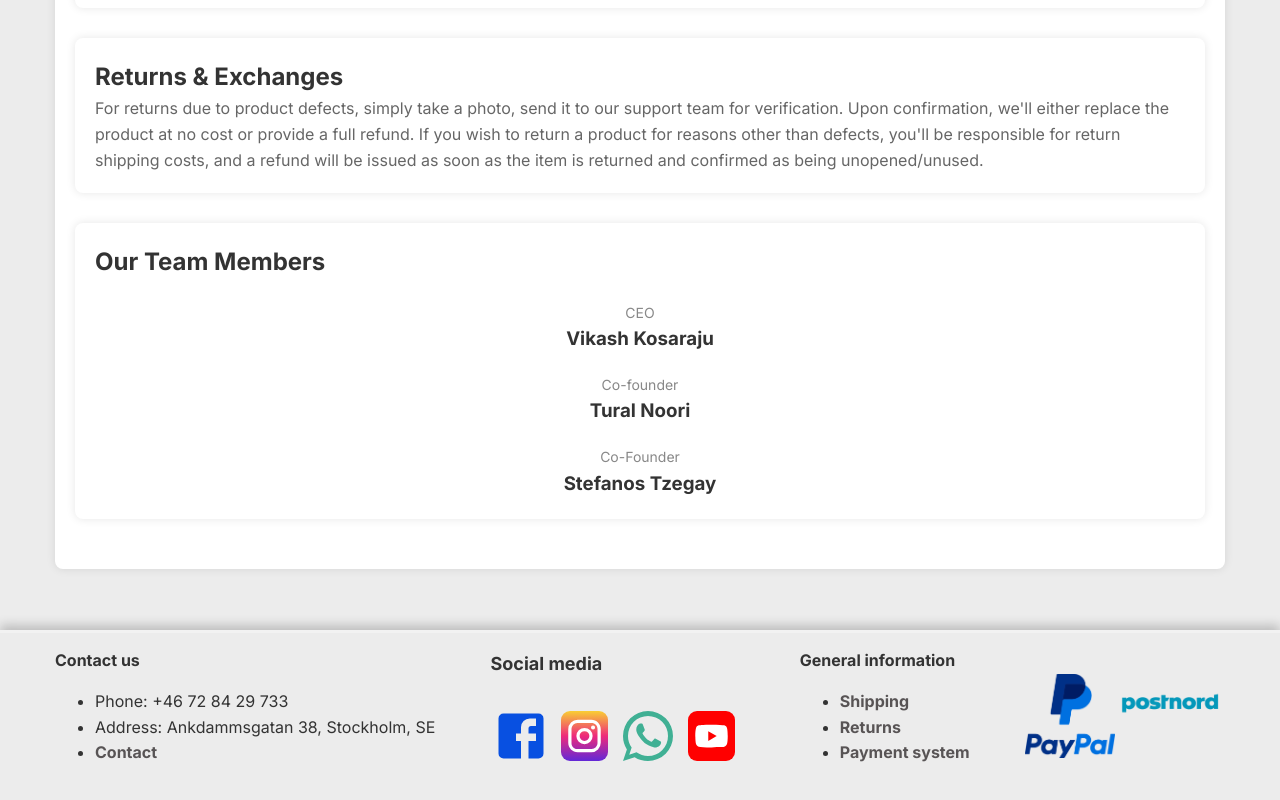
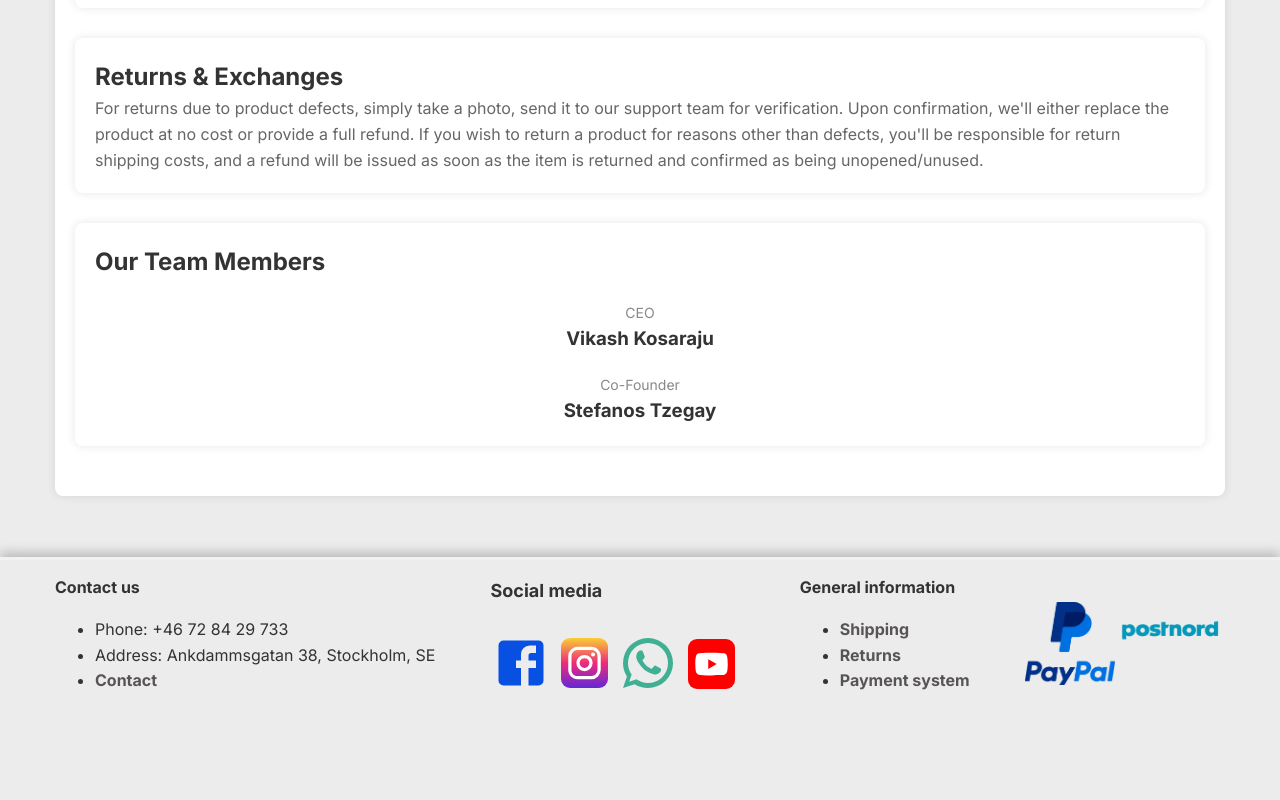
Before and after one commit to vikash123765/candleFrontEndReact, a React (Vite) app: page /about in a window 1280 px wide. Shown: the part 820-1620 px from the top of the page. After the commit the page ends 1574 px from the top, so only its background shows below. Built offline with nearby package versions, Linux system fonts and the light colour scheme.

Commit message:
tural is out changed the about page to me and stefanos

```diff
--- a/src/routes/About.jsx
+++ b/src/routes/About.jsx
@@ -51,10 +51,6 @@ const About = () => {
           <h3>Vikash Kosaraju</h3>
         </div>
         <div className="team-member">
-          <p>Co-founder</p>
-          <h3>Tural Noori</h3>
-        </div>
-        <div className="team-member">
           <p>Co-Founder</p>
           <h3>Stefanos Tzegay</h3>
         </div>
```
